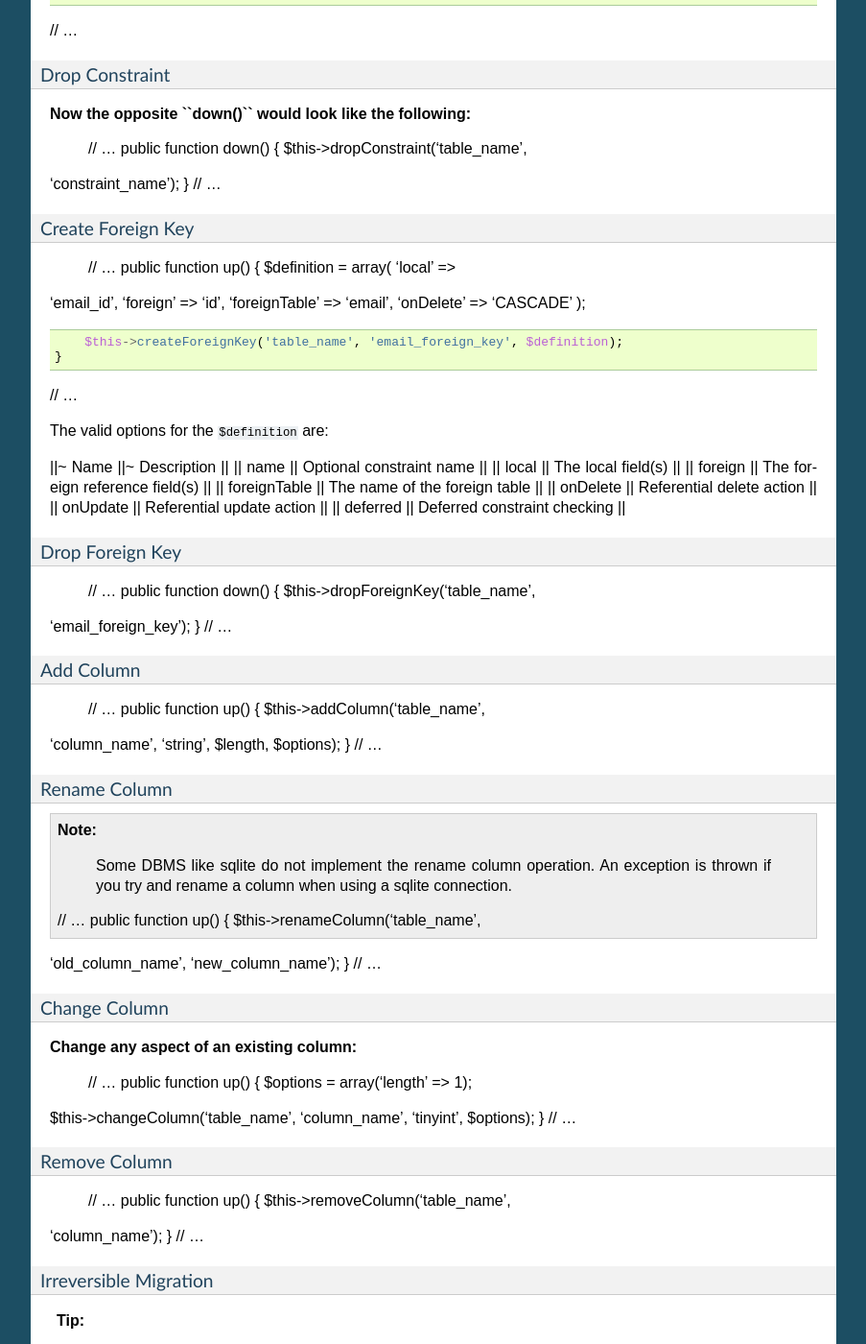
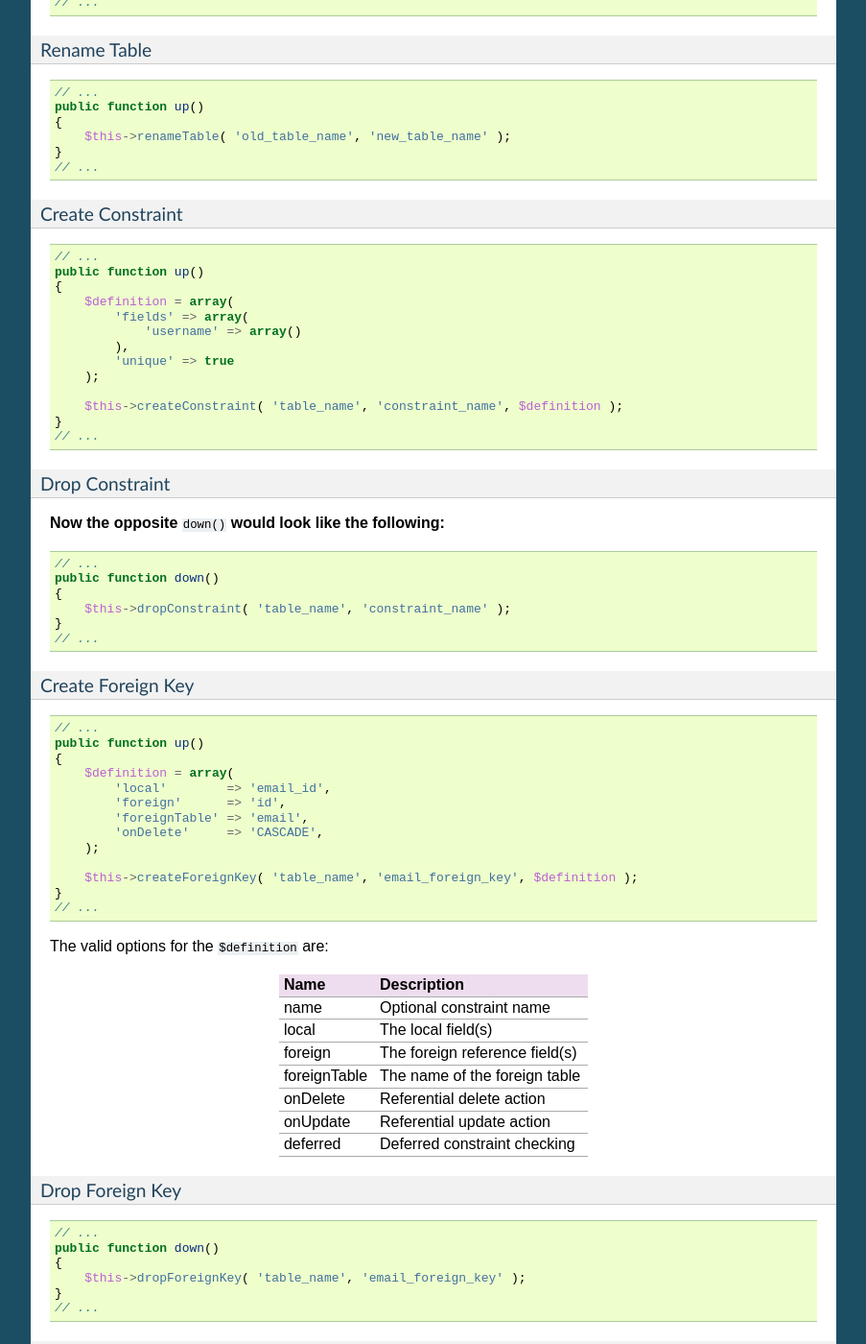
Before and after one commit to doctrine/doctrine1-documentation, a Sphinx documentation site: the page built from source/en/manual/migrations.rst, in a window 1280 px wide and 1400 px high, scrolled down 3712 px. Shown: the whole window at 96% size, without its empty margins (198-1101 px from the left). Built offline with Sphinx 7.4.7, drawn with Linux system fonts in a browser that asks for light colours; cross-references to code outside the pages are shown as plain code; some of the changed text lies outside the part shown.

Commit message:
doctrine1-documentation-20: Edit migrations.rst

```diff
--- a/source/en/manual/migrations.rst
+++ b/source/en/manual/migrations.rst
@@ -15,37 +15,46 @@
 how we can run migrations so that we can implement them in our Doctrine
 test environment in the next section.
 
-First lets create a new instance of ``Doctrine_Migration`` and pass it
+First lets create a new instance of :php:class:`Doctrine_Migration` and pass it
 the path to our migration classes:
 
- $migration = new Doctrine\_Migration('/path/to/migration\_classes',
-$conn);
+::
+
+    $migration = new Doctrine_Migration( '/path/to/migration_classes', $conn );
 
 .. note::
 
-    Notice the second argument to the ``Doctrine_Migration``
-    constructor. You can pass an optional ``Doctrine_Connection``
+    Notice the second argument to the :php:class:`Doctrine_Migration`
+    constructor. You can pass an optional :php:class:`Doctrine_Connection`
     instance. If you do not pass the connection for the migration class
     to use, it will simply grab the current connection.
 
 Now we can migrate to the latest version by calling the ``migrate()``
 method:
 
- $migration->migrate();
+::
+
+    $migration->migrate();
 
 If you want to migrate to a specific version you can pass an argument to
 ``migrate()``. For example we can migrate to version 3 from 0:
 
- $migration->migrate(3);
+::
+
+    $migration->migrate( 3 );
 
 Now you can migrate back to version 0 from 3:
 
- $migration->migrate(0);
+::
+
+    $migration->migrate( 0 );
 
 If you want to get the current version of the database you can use the
 ``getCurrentVersion()`` method:
 
- echo $migration->getCurrentVersion();
+::
+
+    echo $migration->getCurrentVersion();
 
 .. tip::
 
@@ -73,24 +82,27 @@
 First we need to create a place for our migration classes to be stored
 so lets create a directory named ``migrations``:
 
- $ mkdir migrations
+.. code-block:: sh
+
+    $ mkdir migrations
 
 Now create the ``migrate.php`` script in your favorite editor and place
 the following code inside:
 
- // migrate.php
+::
 
-require\_once('bootstrap.php');
+    // migrate.php
+    require_once('bootstrap.php');
 
-$migration = new Doctrine\_Migration('migrations');
-$migration->migrate();
+    $migration = new Doctrine_Migration( 'migrations' );
+    $migration->migrate();
 
 =========================
 Writing Migration Classes
 =========================
 
 Migration classes consist of a simple class that extends from
-``Doctrine_Migration``. You can define a ``up()`` and ``down()`` method
+:php:class:`Doctrine_Migration`. You can define a ``up()`` and ``down()`` method
 that is meant for doing and undoing changes to a database for that
 migration version.
 
@@ -106,59 +118,66 @@
 
 For the first version lets create a new table named ``migration_test``:
 
- // migrations/1\_add\_table.php
-
-class AddTable extends Doctrine\_Migration\_Base { public function up()
-{ $this->createTable('migration\_test', array('field1' => array('type'
-=> 'string'))); }
-
 ::
 
-    public function down()
+    // migrations/1_add_table.php
+    class AddTable extends Doctrine_Migration_Base
     {
-        $this->dropTable('migration_test');
+        public function up()
+        {
+            $this->createTable( 'migration_test', array( 'field1' => array( 'type' => 'string' ) ) );
+        }
+
+        public function down()
+        {
+            $this->dropTable( 'migration_test' );
+        }
     }
-
-}
 
 Now lets create a second version where we add a new column to the table
 we added in the previous version:
 
- // migrations/2\_add\_column.php
-
-class AddColumn extends Doctrine\_Migration\_Base { public function up()
-{ $this->addColumn('migration\_test', 'field2', 'string'); }
-
 ::
 
-    public function down()
+    // migrations/2_add_column.php
+    class AddColumn extends Doctrine_Migration_Base
     {
-        $this->removeColumn('migration_test', 'field2');
+        public function up()
+        {
+            $this->addColumn( 'migration_test', 'field2', 'string' );
+        }
+
+        public function down()
+        {
+            $this->removeColumn( 'migration_test', 'field2' );
+        }
     }
-
-}
 
 Finally, lets change the type of the ``field1`` column in the table we
 created previously:
 
- // migrations/3\_change\_column.php
-
-class ChangeColumn extends Doctrine\_Migration\_Base { public function
-up() { $this->changeColumn('migration\_test', 'field2', 'integer'); }
-
 ::
 
-    public function down()
+    // migrations/3_change_column.php
+    class ChangeColumn extends Doctrine_Migration_Base
     {
-        $this->changeColumn('migration_test', 'field2', 'string');
+        public function up()
+        {
+            $this->changeColumn( 'migration_test', 'field2', 'integer' );
+        }
+
+        public function down()
+        {
+            $this->changeColumn( 'migration_test', 'field2', 'string' );
+        }
     }
-
-}
 
 Now that we have created the three migration classes above we can run
 our ``migrate.php`` script we implemented earlier:
 
- $ php migrate.php
+.. code-block:: sh
+
+    $ php migrate.php
 
 If you look in the database you will see that we have the table named
 ``migrate_test`` created and the version number in the
@@ -167,14 +186,19 @@
 If you want to migrate back to where we started you can pass a version
 number to the ``migrate()`` method in the ``migrate.php`` script:
 
- // migrate.php
+::
 
-// ... $migration = new Doctrine\_Migration('migrations');
-$migration->migrate(0);
+    // migrate.php
+
+    // ...
+    $migration = new Doctrine_Migration( 'migrations' );
+    $migration->migrate( 0 );
 
 Now run the ``migrate.php`` script:
 
- $ php migrate.php
+.. code-block:: sh
+
+    $ php migrate.php
 
 If you look in the database now, everything we did in the ``up()``
 methods has been reversed by the contents of the ``down()`` method.
@@ -190,22 +214,36 @@
 Create Table
 ^^^^^^^^^^^^
 
- // ... public function up() { $columns = array( 'id' => array( 'type'
-=> 'integer', 'unsigned' => 1, 'notnull' => 1, 'default' => 0 ), 'name'
-=> array( 'type' => 'string', 'length' => 12 ), 'password' => array(
-'type' => 'string', 'length' => 12 ) );
-
 ::
 
-        $options = array(
-            'type'     => 'INNODB',
-            'charset'  => 'utf8'
+    // ...
+    public function up()
+    {
+        $columns = array(
+            'id' => array(
+                'type'     => 'integer',
+                'unsigned' => 1,
+                'notnull'  => 1,
+                'default'  => 0
+            ),
+            'name' => array(
+                'type'   => 'string',
+                'length' => 12
+            ),
+            'password' => array(
+                'type'   => 'string',
+                'length' => 12
+            )
         );
 
-        $this->createTable('table_name', $columns, $options);
+        $options = array(
+            'type'    => 'INNODB',
+            'charset' => 'utf8'
+        );
+
+        $this->createTable( 'table_name', $columns, $options );
     }
-
-// ...
+    // ...
 
 .. note::
 
@@ -219,76 +257,122 @@
 Drop Table
 ^^^^^^^^^^
 
- // ... public function down() { $this->dropTable('table\_name'); } //
-...
+::
+
+    // ...
+    public function down()
+    {
+        $this->dropTable( 'table_name' );
+    }
+    // ...
 
 ^^^^^^^^^^^^
 Rename Table
 ^^^^^^^^^^^^
 
- // ... public function up() { $this->renameTable('old\_table\_name',
-'new\_table\_name'); } // ...
+::
+
+    // ...
+    public function up()
+    {
+        $this->renameTable( 'old_table_name', 'new_table_name' );
+    }
+    // ...
 
 ^^^^^^^^^^^^^^^^^
 Create Constraint
 ^^^^^^^^^^^^^^^^^
 
- // ... public function up() { $definition = array( 'fields' => array(
-'username' => array() ), 'unique' => true );
-
 ::
 
-        $this->createConstraint('table_name', 'constraint_name', $definition);
+    // ...
+    public function up()
+    {
+        $definition = array(
+            'fields' => array(
+                'username' => array()
+            ),
+            'unique' => true
+        );
+
+        $this->createConstraint( 'table_name', 'constraint_name', $definition );
     }
-
-// ...
+    // ...
 
 ^^^^^^^^^^^^^^^
 Drop Constraint
 ^^^^^^^^^^^^^^^
 
-**Now the opposite ``down()`` would look like the following:**
+**Now the opposite** ``down()`` **would look like the following:**
 
- // ... public function down() { $this->dropConstraint('table\_name',
-'constraint\_name'); } // ...
+::
+
+    // ...
+    public function down()
+    {
+        $this->dropConstraint( 'table_name', 'constraint_name' );
+    }
+    // ...
 
 ^^^^^^^^^^^^^^^^^^
 Create Foreign Key
 ^^^^^^^^^^^^^^^^^^
 
- // ... public function up() { $definition = array( 'local' =>
-'email\_id', 'foreign' => 'id', 'foreignTable' => 'email', 'onDelete' =>
-'CASCADE' );
-
 ::
 
-        $this->createForeignKey('table_name', 'email_foreign_key', $definition);
+    // ...
+    public function up()
+    {
+        $definition = array(
+            'local'        => 'email_id',
+            'foreign'      => 'id',
+            'foreignTable' => 'email',
+            'onDelete'     => 'CASCADE',
+        );
+
+        $this->createForeignKey( 'table_name', 'email_foreign_key', $definition );
     }
-
-// ...
+    // ...
 
 The valid options for the ``$definition`` are:
 
-\|\|~ Name \|\|~ Description \|\| \|\| name \|\| Optional constraint
-name \|\| \|\| local \|\| The local field(s) \|\| \|\| foreign \|\| The
-foreign reference field(s) \|\| \|\| foreignTable \|\| The name of the
-foreign table \|\| \|\| onDelete \|\| Referential delete action \|\|
-\|\| onUpdate \|\| Referential update action \|\| \|\| deferred \|\|
-Deferred constraint checking \|\|
+============  ==============================
+Name          Description
+============  ==============================
+name          Optional constraint name
+local         The local field(s)
+foreign       The foreign reference field(s)
+foreignTable  The name of the foreign table
+onDelete      Referential delete action
+onUpdate      Referential update action
+deferred      Deferred constraint checking
+============  ==============================
 
 ^^^^^^^^^^^^^^^^
 Drop Foreign Key
 ^^^^^^^^^^^^^^^^
 
- // ... public function down() { $this->dropForeignKey('table\_name',
-'email\_foreign\_key'); } // ...
+::
+
+    // ...
+    public function down()
+    {
+        $this->dropForeignKey( 'table_name', 'email_foreign_key' );
+    }
+    // ...
 
 ^^^^^^^^^^
 Add Column
 ^^^^^^^^^^
 
- // ... public function up() { $this->addColumn('table\_name',
-'column\_name', 'string', $length, $options); } // ...
+::
+
+    // ...
+    public function up()
+    {
+        $this->addColumn( 'table_name', 'column_name', 'string', $length, $options );
+    }
+    // ...
 
 ^^^^^^^^^^^^^
 Rename Column
@@ -300,8 +384,14 @@
     operation. An exception is thrown if you try and rename a column
     when using a sqlite connection.
 
- // ... public function up() { $this->renameColumn('table\_name',
-'old\_column\_name', 'new\_column\_name'); } // ...
+::
+
+    // ...
+    public function up()
+    {
+        $this->renameColumn( 'table_name', 'old_column_name', 'new_column_name' );
+    }
+    // ...
 
 ^^^^^^^^^^^^^
 Change Column
@@ -309,16 +399,28 @@
 
 **Change any aspect of an existing column:**
 
- // ... public function up() { $options = array('length' => 1);
-$this->changeColumn('table\_name', 'column\_name', 'tinyint', $options);
-} // ...
+::
+
+    // ...
+    public function up()
+    {
+        $options = array( 'length' => 1 );
+        $this->changeColumn( 'table_name', 'column_name', 'tinyint', $options );
+    }
+    // ...
 
 ^^^^^^^^^^^^^
 Remove Column
 ^^^^^^^^^^^^^
 
- // ... public function up() { $this->removeColumn('table\_name',
-'column\_name'); } // ...
+::
+
+    // ...
+    public function up()
+    {
+        $this->removeColumn( 'table_name', 'column_name' );
+    }
+    // ...
 
 ^^^^^^^^^^^^^^^^^^^^^^
 Irreversible Migration
@@ -329,33 +431,51 @@
     Sometimes you may perform some operations in the ``up()``
     method that cannot be reversed. For example if you remove a column
     from a table. In this case you need to throw a new
-    ``Doctrine\_Migration_IrreversibleMigrationException`` exception.
+    :php:class:`Doctrine_Migration_IrreversibleMigrationException` exception.
 
- // ... public function down() { throw new
-Doctrine\_Migration\_IrreversibleMigrationException( 'The remove column
-operation cannot be undone!' ); } // ...
+::
+
+    // ...
+    public function down()
+    {
+        throw new Doctrine_Migration_IrreversibleMigrationException( 'The remove column operation cannot be undone!' );
+    }
+    // ...
 
 ^^^^^^^^^
 Add Index
 ^^^^^^^^^
 
- // ... public function up() { $options = array('fields' => array(
-'username' => array( 'sorting' => 'ascending' ), 'last\_login' =>
-array()));
-
 ::
 
-        $this->addIndex('table_name', 'index_name', $options)
+    // ...
+    public function up()
+    {
+        $options = array(
+            'fields' => array(
+                'username' => array(
+                    'sorting' => 'ascending'
+                ),
+                'last_login' => array()
+            )
+        );
+
+        $this->addIndex( 'table_name', 'index_name', $options );
     }
-
-// ...
+    // ...
 
 ^^^^^^^^^^^^
 Remove Index
 ^^^^^^^^^^^^
 
- // ... public function down() { $this->removeIndex('table\_name',
-'index\_name'); } // ...
+::
+
+    // ...
+    public function down()
+    {
+        $this->removeIndex( 'table_name', 'index_name' );
+    }
+    // ...
 
 -------------------
  Pre and Post Hooks
@@ -368,27 +488,32 @@
 ``preDown()``, and ``postDown()``. Define these methods and they will be
 triggered:
 
- // migrations/1\_add\_table.php
-
-class AddTable extends Doctrine\_Migration\_Base { public function up()
-{ $this->createTable('migration\_test', array('field1' => array('type'
-=> 'string'))); }
-
 ::
 
-    public function postUp()
+    // migrations/1_add_table.php
+    class AddTable extends Doctrine_Migration_Base
     {
-        $migrationTest = new MigrationTest();
-        $migrationTest->field1 = 'Initial record created by migrations';
-        $migrationTest->save();
+        public function up()
+        {
+            $this->createTable( 'migration_test', array(
+                'field1' => array(
+                    'type' => 'string'
+                )
+            );
+        }
+
+        public function postUp()
+        {
+            $migrationTest         = new MigrationTest();
+            $migrationTest->field1 = 'Initial record created by migrations';
+            $migrationTest->save();
+        }
+
+        public function down()
+        {
+            $this->dropTable( 'migration_test' );
+        }
     }
-
-    public function down()
-    {
-        $this->dropTable('migration_test');
-    }
-
-}
 
 .. note::
 
@@ -398,17 +523,28 @@
     ``MigrationTest`` model can be used. We have provided the definition
     of this model below.
 
- // models/MigrationTest.php
+::
 
-class MigrationTest extends Doctrine\_Record { public function
-setTableDefinition() { $this->hasColumn('field1', 'string'); } }
+    // models/MigrationTest.php
+    class MigrationTest extends Doctrine_Record
+    {
+        public function setTableDefinition()
+        {
+            $this->hasColumn( 'field1', 'string' );
+        }
+    }
 
 Here is the same example in YAML format. You can read more about YAML in
-the [doc yaml-schema-files :name] chapter:
+the :doc:`yaml-schema-files` chapter:
 
- # schema.yml
+.. code-block:: yaml
 
-MigrationTest: columns: field1: string
+    ---
+    # schema.yml
+
+    MigrationTest:
+      columns:
+        field1: string
 
 -------------------
  Up/Down Automation
@@ -427,21 +563,30 @@
 
 Here is an example where we automate the adding and removing of a column
 
- class MigrationTest extends Doctrine\_Migration\_Base { public function
-migrate($direction) { :code:`this->column(`\ direction, 'table\_name',
-'column\_name', 'string', '255'); } }
+::
+
+    class MigrationTest extends Doctrine_Migration_Base
+    {
+        public function migrate( $direction )
+        {
+            $this->column( $direction, 'table_name', 'column_name', 'string', '255' );
+        }
+    }
 
 Now when we run up with the above migration, the column will be added
 and when we run down the column will be removed.
 
 Here is a list of the following migration methods that can be automated:
 
-\|\|~ Automate Method Name \|\|~ Automates \|\| \|\| table() \|\|
-createTable()/dropTable() \|\| \|\| constraint() \|\|
-createConstraint()/dropConstraint() \|\| \|\| foreignKey() \|\|
-createForeignKey()/dropForeignKey() \|\| \|\| column() \|\|
-addColumn()/removeColumn() \|\| \|\| index() \|\|
-addInex()/removeIndex() \|\|
+====================  =======================================
+Automate Method Name  Automates
+====================  =======================================
+**table()**           **createTable()/dropTable()**
+**constraint()**      **createConstraint()/dropConstraint()**
+**foreignKey()**      **createForeignKey()/dropForeignKey()**
+**column()**          **addColumn()/removeColumn()**
+**index()**           **addInex()/removeIndex()**
+====================  =======================================
 
 ----------------------
  Generating Migrations
@@ -460,7 +605,9 @@
 To generate a set of migrations from the existing database connections
 it is simple, just use ``Doctrine_Core::generateMigrationsFromDb()``.
 
- Doctrine\_Core::generateMigrationsFromDb('/path/to/migration/classes');
+::
+
+    Doctrine_Core::generateMigrationsFromDb( '/path/to/migration/classes' );
 
 ^^^^^^^^^^^^^^^^^^^^
 From Existing Models
@@ -470,9 +617,9 @@
 just as simple as from a database, just use
 ``Doctrine_Core::generateMigrationsFromModels()``.
 
+::
 
-Doctrine\_Core::generateMigrationsFromModels('/path/to/migration/classes',
-'/path/to/models');
+    Doctrine_Core::generateMigrationsFromModels( '/path/to/migration/classes', '/path/to/models' );
 
 ^^^^^^^^^
 Diff Tool
@@ -487,49 +634,62 @@
 The diff tool is simple to use. It accepts a "from" and a "to" and they
 can be one of the following:
 
--  Path to yaml schema files
--  Name of an existing database connection
--  Path to an existing set of models
+ -  Path to yaml schema files
+ -  Name of an existing database connection
+ -  Path to an existing set of models
 
 A simple example would be to create two YAML schema files, one named
 ``schema1.yml`` and another named ``schema2.yml``.
 
 The ``schema1.yml`` contains a simple ``User`` model:
 
- # schema1.yml
+.. code-block:: yaml
 
-User: columns: username: string(255) password: string(255)
+    ---
+    # schema1.yml
+
+    User:
+      columns:
+        username: string(255)
+        password: string(255)
 
 Now imagine we modify the above schema and want to add a
 ``email_address`` column:
 
- # schema1.yml
+.. code-block:: yaml
 
-User: columns: username: string(255) password: string(255)
-email\_address: string(255)
+    ---
+    # schema1.yml
+
+    User:
+      columns:
+        username: string(255)
+        password: string(255)
+        email_address: string(255)
 
 Now we can easily generate a migration class which will add the new
 column to our database:
 
+::
 
-Doctrine\_Core::generateMigrationsFromDiff('/path/to/migration/classes',
-'/path/to/schema1.yml', '/path/to/schema2.yml');
+    Doctrine_Core::generateMigrationsFromDiff( '/path/to/migration/classes', '/path/to/schema1.yml', '/path/to/schema2.yml' );
 
-This will produce a file at the path
-``/path/to/migration/classes/1236199329_version1.php``
-
- class Version1 extends Doctrine\_Migration\_Base { public function up()
-{ $this->addColumn('user', 'email\_address', 'string', '255', array ());
-}
+This will produce a file at the path ``/path/to/migration/classes/1236199329_version1.php``
 
 ::
 
-    public function down()
+    class Version1 extends Doctrine_Migration_Base
     {
-        $this->removeColumn('user', 'email_address');
+        public function up()
+        {
+            $this->addColumn( 'user', 'email_address', 'string', '255', array() );
+        }
+
+        public function down()
+        {
+            $this->removeColumn( 'user', 'email_address' );
+        }
     }
-
-}
 
 Now you can easily migrate your database and add the new column!
 
@@ -544,4 +704,4 @@
 Migrations are the last feature of Doctrine that we will discuss in this
 book. The final chapters will discuss some other topics that will help
 you be a better Doctrine developers on a day-to-day basis. First lets
-discuss some of the other [doc utilities :name] that Doctrine provides.
+discuss some of the other :doc:`utilities` that Doctrine provides.
```
